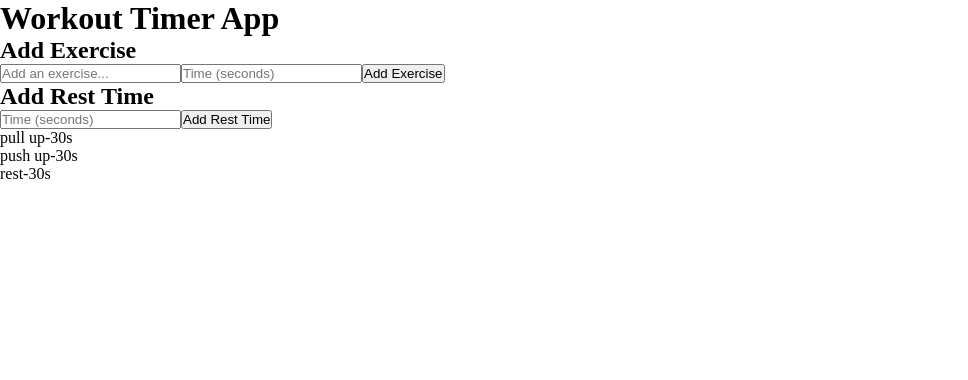
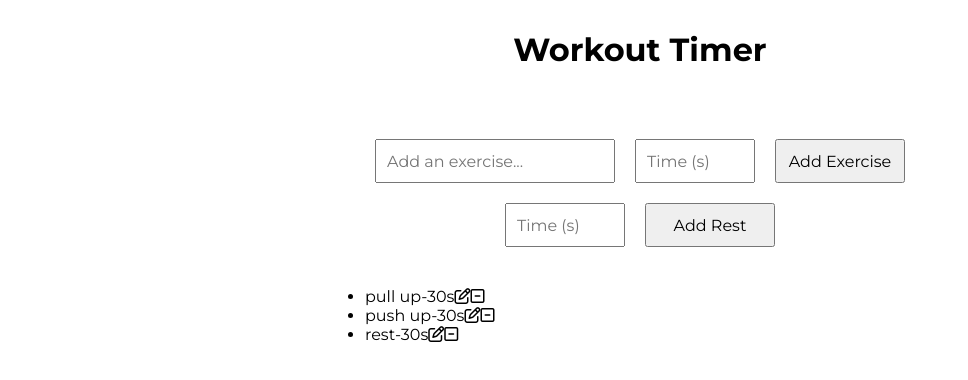
Before and after one commit to mrynp/workout-timer, a React (Create React App) app: page / in a window 1280 px wide. Shown: the top 380 px of the page, without its empty margins (0-968 px from the left). Built offline with nearby package versions, Linux system fonts and the light colour scheme.

Commit message:
Add font and style to input fields and buttons

```diff
--- a/public/index.html
+++ b/public/index.html
@@ -24,6 +24,19 @@
       work correctly both with client-side routing and a non-root public URL.
       Learn how to configure a non-root public URL by running `npm run build`.
     -->
+    <link
+      rel="stylesheet"
+      href="https://cdnjs.cloudflare.com/ajax/libs/font-awesome/6.6.0/css/all.min.css"
+      integrity="sha512-Kc323vGBEqzTmouAECnVceyQqyqdsSiqLQISBL29aUW4U/M7pSPA/gEUZQqv1cwx4OnYxTxve5UMg5GT6L4JJg=="
+      crossorigin="anonymous"
+      referrerpolicy="no-referrer"
+    />
+    <link rel="preconnect" href="https://fonts.googleapis.com" />
+    <link rel="preconnect" href="https://fonts.gstatic.com" crossorigin />
+    <link
+      href="https://fonts.googleapis.com/css2?family=Montserrat:ital,wght@0,100..900;1,100..900&display=swap"
+      rel="stylesheet"
+    />
     <title>React App</title>
   </head>
   <body>
--- a/src/App.css
+++ b/src/App.css
@@ -2,4 +2,50 @@
   padding: 0px;
   margin: 0px;
   box-sizing: border-box;
+  font-family: "Montserrat", sans-serif;
 }
+
+.App {
+  display: flex;
+  align-items: center;
+  flex-direction: column;
+  height: 100vh;
+}
+
+.App h1 {
+  margin: 30px auto;
+}
+
+.input-container {
+  display: flex;
+  flex-direction: column;
+  align-items: center;
+  margin: 30px auto;
+}
+
+.input-container input {
+  padding: 0 10px;
+  margin: 0 10px;
+  font-size: 16px;
+  height: 44px;
+}
+
+.input-container div {
+  margin: 10px 0;
+}
+
+.exercise-input {
+  width: 240px;
+}
+
+.time-input {
+  width: 120px;
+}
+
+.input-container button {
+  width: 130px;
+  padding: 10px;
+  margin: 0 10px;
+  height: 44px;
+  font-size: 16px;
+}
--- a/src/App.js
+++ b/src/App.js
@@ -14,7 +14,7 @@ function App() {
 
   return (
     <div className="App">
-      <h1>Workout Timer App</h1>
+      <h1>Workout Timer</h1>
       <WorkoutInput />
       {/* <SearchExercise onAddExercise={addExerciseToWorkout} /> */}
     </div>
--- a/src/WorkoutInput.js
+++ b/src/WorkoutInput.js
@@ -21,19 +21,28 @@ const WorkoutInput = () => {
 
   return (
     <div>
-      <h2>Add Exercise</h2>
-      <input type="text" placeholder="Add an exercise..." />
-      <input type="number" placeholder="Time (seconds)" />
-      <button>Add Exercise</button>
-      <h2>Add Rest Time</h2>
-      <input type="number" placeholder="Time (seconds)" />
-      <button>Add Rest Time</button>
-
+      <div className="input-container">
+        <div>
+          <input
+            className="exercise-input"
+            type="text"
+            placeholder="Add an exercise..."
+          />
+          <input className="time-input" type="number" placeholder="Time (s)" />
+          <button>Add Exercise</button>
+        </div>
+        <div>
+          <input className="time-input" type="number" placeholder="Time (s)" />
+          <button>Add Rest</button>
+        </div>
+      </div>
       <ul>
         {workoutPlan.map((workout, workoutIndex) => {
           return (
             <li key={workoutIndex}>
               {workout.name}-{workout.time}s
+              <i class="fa-regular fa-pen-to-square"></i>
+              <i class="fa-regular fa-square-minus"></i>
             </li>
           );
         })}
```
